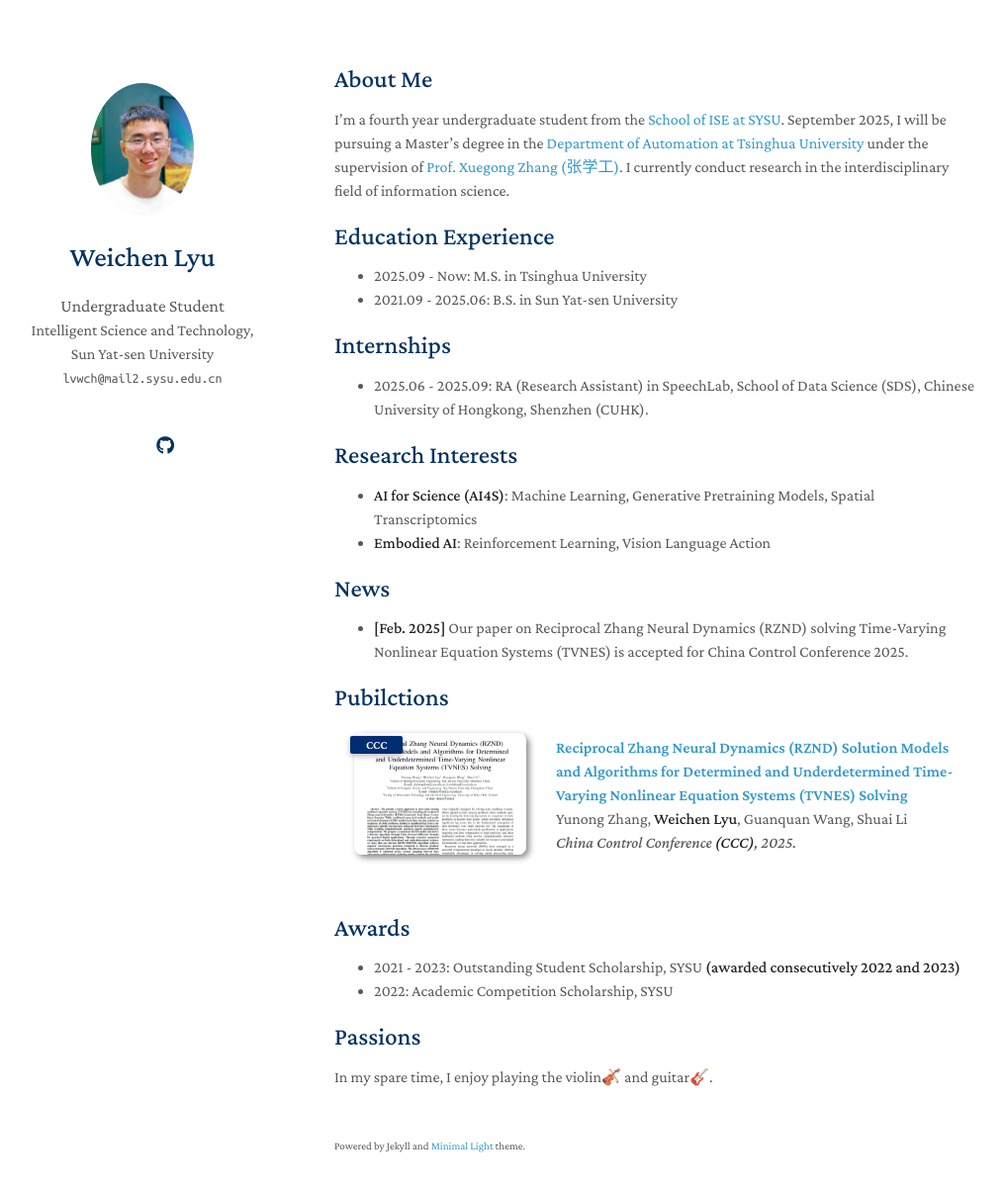
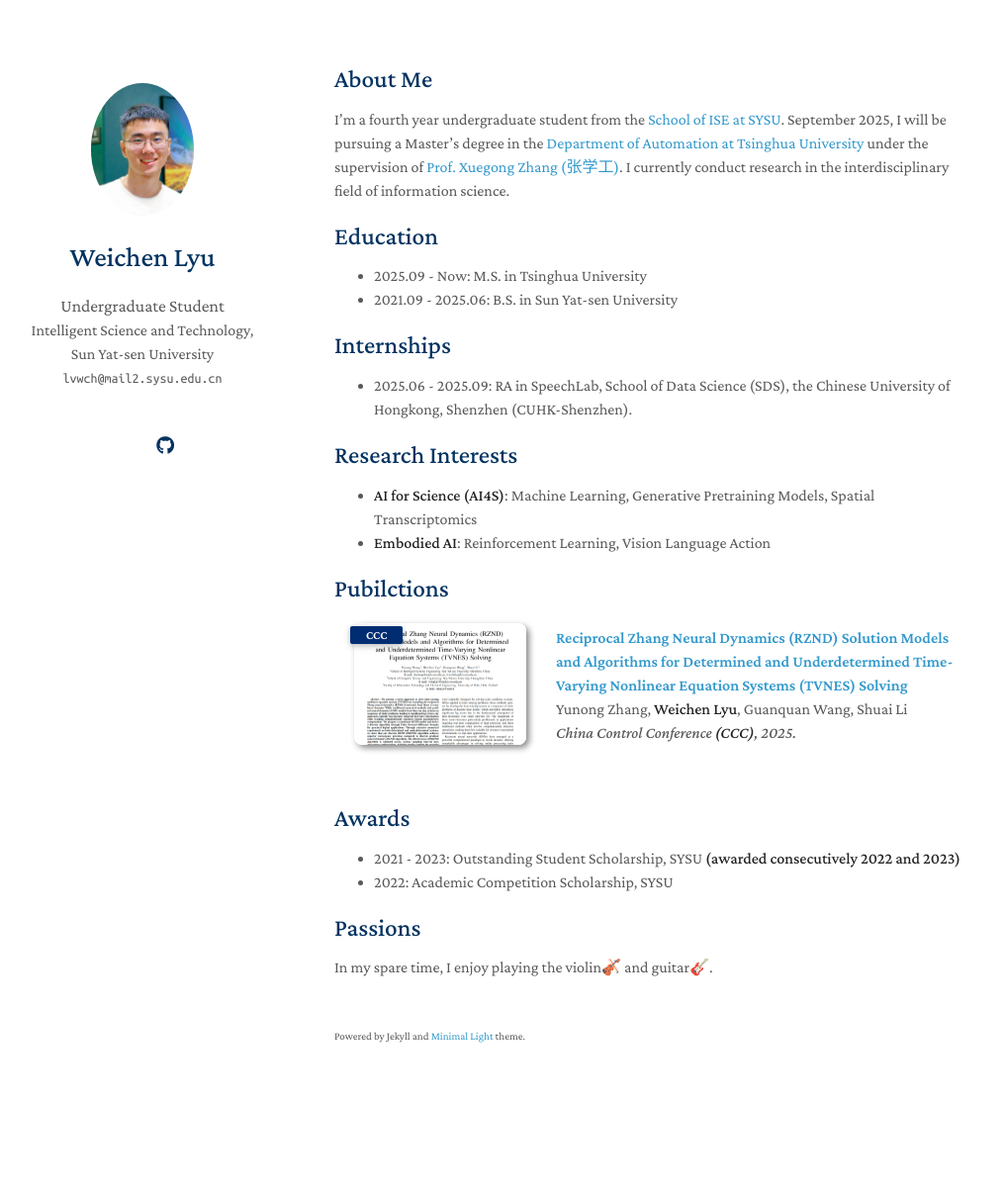
Before and after one commit to Matthew-Lyu/Matthew-Lyu.github.io, a Jekyll site: the page built from index.md, in a window 1280 px wide and 1239 px high. Shown: the top 1204 px of the window at 99% size, without its empty margins (132-1148 px from the left). Built offline with Jekyll 4.4.1, drawn with Linux system fonts in a browser that asks for light colours; a style sheet for code colours, icons or effects is not loaded; our own code applies the rules of GitHub Pages for plain Markdown files.

Commit message:
[index]:update

```diff
--- a/index.md
+++ b/index.md
@@ -8,23 +8,23 @@
 
 I'm a fourth year undergraduate student from the [School of ISE at SYSU](https://ise.sysu.edu.cn). September 2025, I will be pursuing a Master's degree in the [Department of Automation at Tsinghua University](https://www.au.tsinghua.edu.cn/index.htm) under the supervision of [Prof. Xuegong Zhang (张学工)](https://www.au.tsinghua.edu.cn/info/1110/1569.htm). I currently conduct research in the interdisciplinary field of information science.
 
-## Education Experience
+## Education
 
 - 2025.09 - Now: M.S. in Tsinghua University
 - 2021.09 - 2025.06: B.S. in Sun Yat-sen University
 
 ## Internships
 
-- 2025.06 - 2025.09: RA (Research Assistant) in SpeechLab, School of Data Science (SDS), Chinese University of Hongkong, Shenzhen (CUHK).
+- 2025.06 - 2025.09: RA in SpeechLab, School of Data Science (SDS), the Chinese University of Hongkong, Shenzhen (CUHK-Shenzhen).
 
 ## Research Interests
 
 - **AI for Science (AI4S)**: Machine Learning, Generative Pretraining Models, Spatial Transcriptomics
 - **Embodied AI**: Reinforcement Learning, Vision Language Action
 
-## News
+<!-- ## News
 
-- **[Feb. 2025]** Our paper on Reciprocal Zhang Neural Dynamics (RZND) solving Time-Varying Nonlinear Equation Systems (TVNES) is accepted for China Control Conference 2025.
+- **[Feb. 2025]** Our paper on Reciprocal Zhang Neural Dynamics (RZND) solving Time-Varying Nonlinear Equation Systems (TVNES) is accepted for China Control Conference 2025. -->
 
 {% include_relative _includes/mypublications.md %}
 
```
